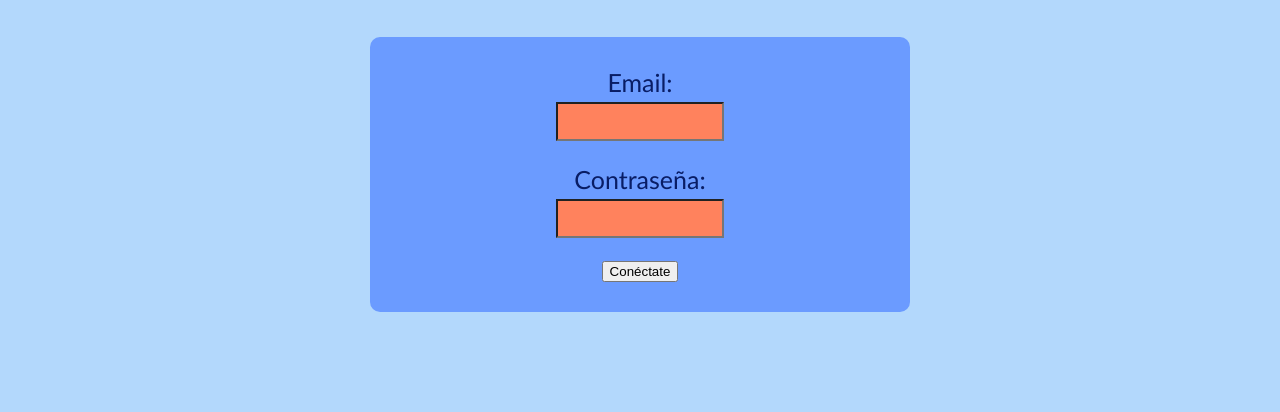
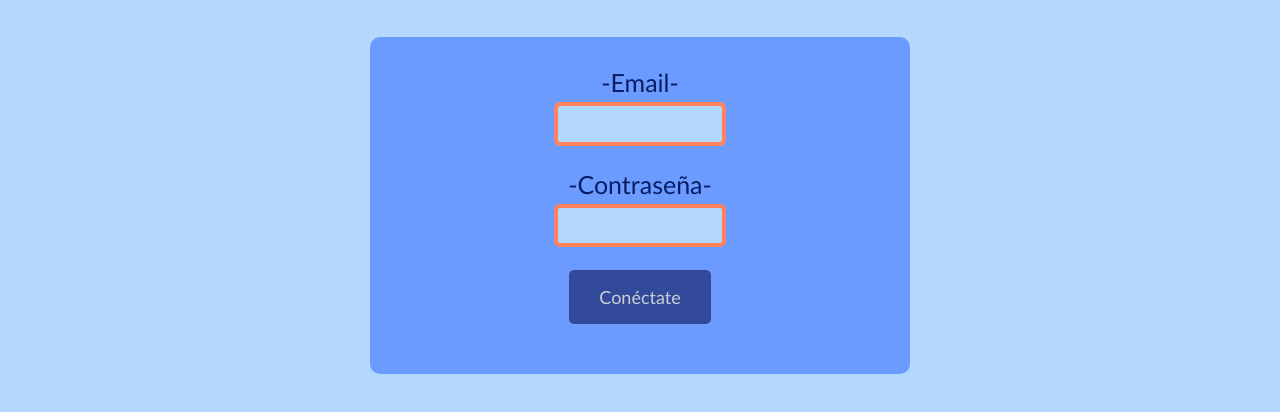
Before and after one commit to EleArtee/TabletopCommunity, a website: page frontend/TTCommunity/www/html/login.html in a window 1280 px wide. Shown: the part 158-570 px from the top of the page. Drawn offline with Linux system fonts and the light colour scheme.

Commit message:
edit: loging css

```diff
--- a/frontend/TTCommunity/www/css/loginsigin.css
+++ b/frontend/TTCommunity/www/css/loginsigin.css
@@ -91,16 +91,38 @@ form{
     display: inline-block;
     text-align: center;
     border-radius: 10px;
+    padding-bottom: 50px;
 }
 
 .inputext{
     padding: 10px;
     width: 30%;
     margin: 5px;
-    background-color: #ff825d;
+    background-color: #b3d8fc;
+    border: 4px solid #ff825d;
+    border-radius: 6px;
+    -webkit-transition: 0.5s;
+    transition: 0.5s;
+    outline: none;
+    color:#091d65 ;
+    ;
+}
+
+.inputext:focus{
+    border: 4px solid #f13800;
 }
 
 label{
     font-size: 25px;
     color: #091d65 ;
 }
+
+input[type=submit]{
+    border: none;
+    background-color: #334a9b;
+    cursor: pointer;
+    padding: 16px 30px;
+    border-radius: 5px;
+    color:#c8cfd6;
+    font-size: large;
+}
--- a/frontend/TTCommunity/www/html/login.html
+++ b/frontend/TTCommunity/www/html/login.html
@@ -22,11 +22,11 @@
      <main>
         <h1 class="welcome title" id="bigT">¡Te estábamos esperando!</h1>
         <form action="">
-            <label class="text" for="femail">Email:</label><br>
-            <input class="inputext" type="text" id="femail" name="femail"><br><br>
-            <label class="text" for="fpassw">Contraseña:</label><br>
+            <label class="text" for="femail">-Email-</label><br>
+            <input class="inputext text" type="text" id="femail" name="femail"><br><br>
+            <label class="text" for="fpassw">-Contraseña-</label><br>
             <input class="inputext" type="password" id="fpassw" name="fpassw"><br><br>
-            <input type="submit" value="Conéctate">
+            <input class="text" type="submit" value="Conéctate">
         </form>
 
      </main>
```
